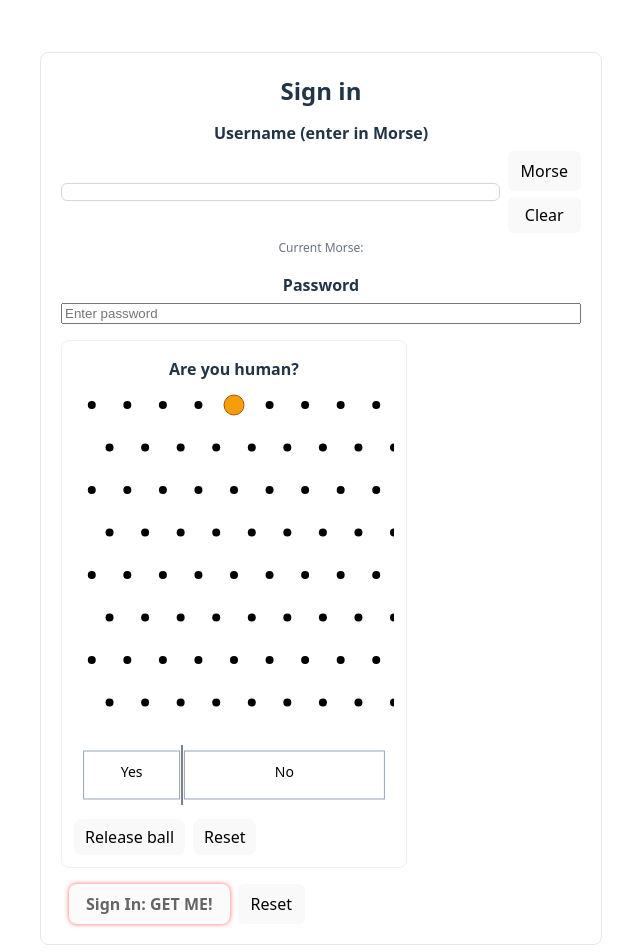
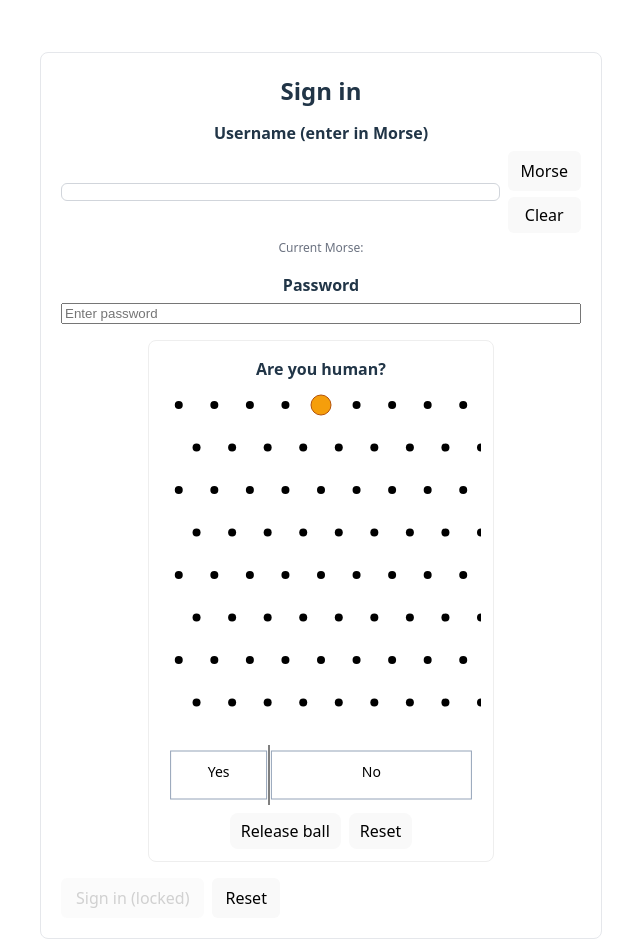
Before and after one commit to Marquibaa/HackJam---25, a React (Vite) app in the folder hackajam-25/: page / in a window 1280 px wide. Shown: the top 952 px of the page, without its empty margins (319-959 px from the left). Built offline with nearby package versions, Linux system fonts and the light colour scheme.

Commit message:
formatting

```diff
--- a/hackajam-25/src/components/LoginForm.tsx
+++ b/hackajam-25/src/components/LoginForm.tsx
@@ -7,7 +7,7 @@ import RunawaySignInButton from './RunawaySingInButton'
 export default function LoginForm() {
     const [username, setUsername] = useState('');
     const [password, setPassword] = useState('');
-
+    const [captchaVerified, setCaptchaVerified] = useState(false)
 
     const performSubmit = () => {
         if (!canSubmit()) return
@@ -16,7 +16,7 @@ export default function LoginForm() {
     }
 
     function canSubmit() {
-        return username.trim() !== '' && password.trim() !== ''
+        return username.trim() !== '' && password.trim() !== '' && captchaVerified
     }
 
     return (
@@ -36,13 +36,19 @@ export default function LoginForm() {
                     <Password value={password} onChange={setPassword} />
 
                     <div>
-                        <Captcha />
+                        <Captcha onValidChange={setCaptchaVerified} />
                     </div>
 
                     {/* Morse is handled inside Username */}
 
                     <div style={{ display: 'flex', gap: 8, alignItems: 'center' }}>
-                        <RunawaySignInButton onSuccessfulClick={performSubmit} disabled={!canSubmit()} />
+                        {canSubmit() ? (
+                            <RunawaySignInButton onSuccessfulClick={performSubmit} disabled={false} />
+                        ) : (
+                            <button type="button" disabled style={{ padding: '8px 14px', borderRadius: 6, opacity: 0.6 }}>
+                                Sign in (locked)
+                            </button>
+                        )}
                         <button type="button" onClick={resetForm} style={{ padding: '8px 12px', borderRadius: 6 }}>
                             Reset
                         </button>
--- a/hackajam-25/src/components/captcha.tsx
+++ b/hackajam-25/src/components/captcha.tsx
@@ -1,6 +1,10 @@
 import { useEffect, useRef, useState } from 'react'
 
-export default function Captcha() {
+type Props = {
+    onValidChange?: (v: boolean) => void
+}
+
+export default function Captcha({ onValidChange }: Props) {
     const width = 320
     const height = 420
     const rows = 8
@@ -81,6 +85,10 @@ export default function Captcha() {
                 setResult(res)
                 if (res === 'Yes') {
                     setVerified(true)
+                    if (onValidChange) onValidChange(true)
+                } else {
+                    setVerified(false)
+                    if (onValidChange) onValidChange(false)
                 }
             }
         }
@@ -93,6 +101,7 @@ export default function Captcha() {
         if (animating) return
         setResult(null)
         setVerified(false)
+        if (onValidChange) onValidChange(false)
         setBallPos({ x: startX, y: startY })
         const path = buildPath()
         pathRef.current = path
@@ -104,6 +113,7 @@ export default function Captcha() {
         if (animating) return
         setResult(null)
         setVerified(false)
+        if (onValidChange) onValidChange(false)
         setBallPos({ x: startX, y: startY })
         const path = buildPath()
         pathRef.current = path
@@ -128,6 +138,7 @@ export default function Captcha() {
         setAnimating(false)
         setResult(null)
         setVerified(false)
+        if (onValidChange) onValidChange(false)
         setBallPos({ x: startX, y: startY })
         pathRef.current = []
     }
@@ -143,8 +154,8 @@ export default function Captcha() {
     }
 
     return (
-        <div style={{ padding: 12, border: '1px solid #eee', borderRadius: 8, width: width }}>
-            <h4 style={{ margin: '4px 0' }}>Are you human?</h4>
+        <div style={{ padding: 12, border: '1px solid #eee', borderRadius: 8, width: width, margin: '0 auto', display: 'flex', flexDirection: 'column', alignItems: 'center' }}>
+            <h4 style={{ margin: '4px 0', textAlign: 'center' }}>Are you human?</h4>
 
             {!verified ? (
                 <>
```
